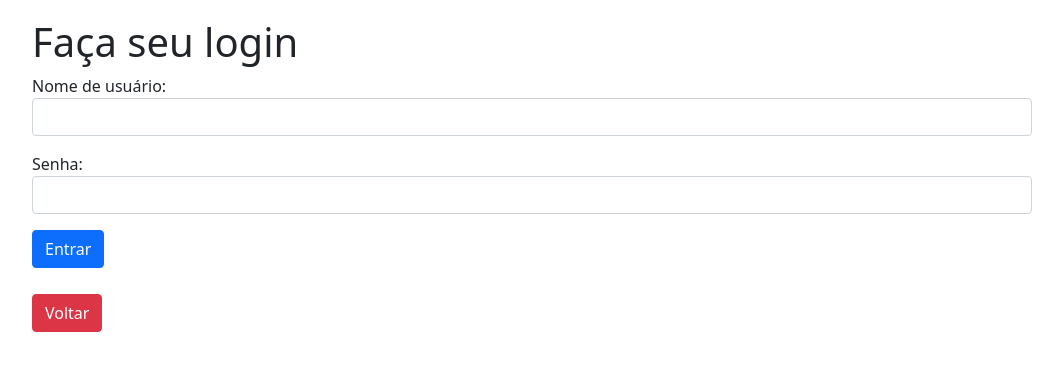
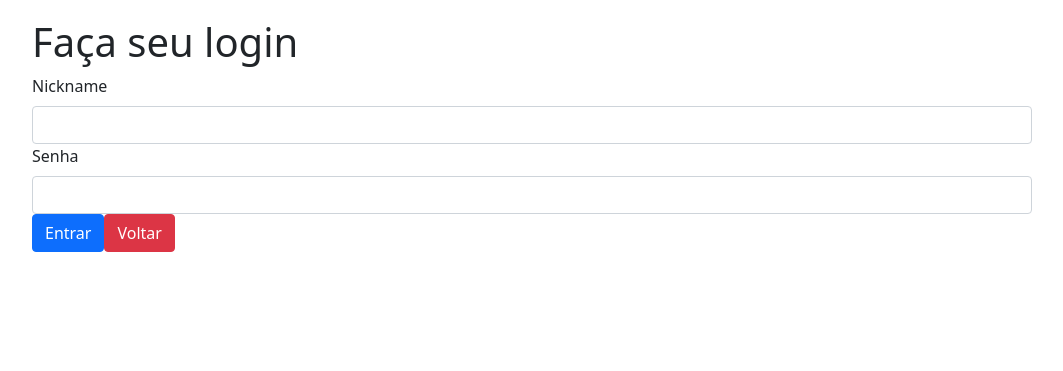
Before and after one commit to kaicmurilo/listajogos, a Flask app: page /login in a window 1280 px wide. Shown: the top 371 px of the page, without its empty margins (108-1171 px from the left). Run offline with Flask 2, Linux system fonts and the light colour scheme; some libraries are stand-ins or nearby versions.

Commit message:
melhorias pagina de login

```diff
--- a/helpers.py
+++ b/helpers.py
@@ -1,7 +1,7 @@
 import os
 from jogoteca import app
 from flask_wtf import FlaskForm
-from wtforms import StringField, validators, SubmitField
+from wtforms import StringField, validators, SubmitField, PasswordField
 
 
 class FormularioJogo(FlaskForm):
@@ -12,6 +12,14 @@ class FormularioJogo(FlaskForm):
     console = StringField(
         'Console do Jogo', [validators.data_required(), validators.length(min=1, max=20)])
     salvar = SubmitField('Salvar')
+
+
+class FormularioUsuario(FlaskForm):
+    nickname = StringField(
+        'Nickname', [validators.data_required(), validators.length(min=1, max=8)])
+    senha = PasswordField(
+        'Senha', [validators.data_required(), validators.length(min=1, max=100)])
+    login = SubmitField('Entrar')
 
 
 def recupera_imagem(id):
--- a/templates/login.html
+++ b/templates/login.html
@@ -2,15 +2,22 @@
 <h1>Faça seu login</h1>
 <form method="POST" action="{{url_for('autenticar')}}">
   <input type="hidden" name="proxima" value="{{ proxima }}" />
-  <p>
-    <label>Nome de usuário:</label>
-    <input class="form-control" type="text" name="usuario" required />
-  </p>
-  <p>
-    <label>Senha:</label>
-    <input class="form-control" type="password" name="senha" required />
-  </p>
-  <p><button class="btn btn-primary" type="submit">Entrar</button></p>
+  {{form.csrf_token()}}
+  <div class="form-group">
+    {{form.nickname.label(class="form-label")}}
+    {{form.nickname(class="form-control")}}
+  </div>
+  <div class="form-group">
+    {{form.senha.label(class="form-label")}}
+    {{form.senha(class="form-control")}}
+  </div>
+  <div class="form-group">
+    {{form.login(class="btn btn-primary")}}<a
+      class="btn btn-danger"
+      href="{{url_for('index')}}"
+      >Voltar</a
+    >
+  </div>
 </form>
-<a class="btn btn-danger" href="{{url_for('index')}}">Voltar</a>
+
 {% endblock %}
--- a/views.py
+++ b/views.py
@@ -1,7 +1,7 @@
 from flask import render_template, request, redirect, session, flash, url_for, send_from_directory
 from jogoteca import app, db
 from models import Jogos, Usuarios
-from helpers import recupera_imagem, deleta_arquivo, FormularioJogo
+from helpers import recupera_imagem, deleta_arquivo, FormularioJogo, FormularioUsuario
 import time
 
 
@@ -98,25 +98,30 @@ def deletar(id):
 
 @app.route('/login')
 def login():
+    form = FormularioUsuario()
     proxima = request.args.get('proxima')
-    return render_template('login.html', proxima=proxima)
+    return render_template('login.html', proxima=proxima, form=form)
 
 
 @app.route('/autenticar',  methods=['POST',])
 def autenticar():
+    form = FormularioUsuario(request.form)
     usuario = Usuarios.query.filter_by(
-        nickname=request.form['usuario']).first()
+        nickname=form.nickname.data).first()
     if usuario:
-        if request.form['senha'] == usuario.senha:
+        if form.senha.data == usuario.senha:
             session['usuario_logado'] = usuario.nickname
             flash(usuario.nickname + ' logado com sucesso!')
             proxima_pagina = request.form['proxima']
             if (proxima_pagina == 'None'):
                 return redirect(url_for('index'))
-        # return redirect('/{}'.format(proxima_pagina))
-        return redirect(proxima_pagina)
+            else:
+                return redirect(proxima_pagina)
+        else:
+            flash('Erro em credenciais!')
+            return redirect(url_for('login'))
     else:
-        flash('Erro em credenciais!')
+        flash('Usuário não logado.')
         return redirect(url_for('login'))
 
 
```
